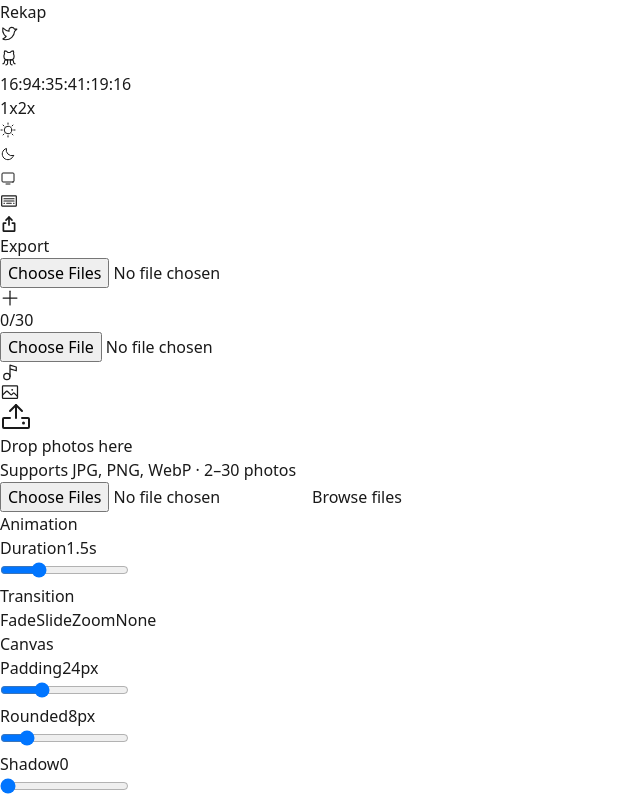
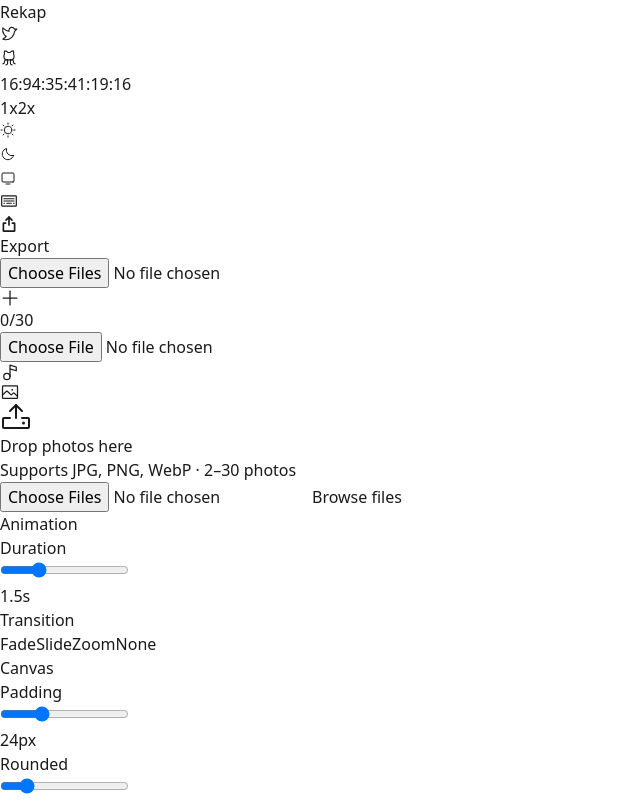
Before and after one commit to rakibulism/rekap, a React (Vite) app: page / in a window 1280 px wide. Shown: the top 800 px of the page, without its empty margins (0-640 px from the left). Built offline with nearby package versions, Linux system fonts and the light colour scheme.

Commit message:
Final UX refinements: Sidebar tooltips, Slider value display, Modal ESC, and Shortcuts

```diff
--- a/src/components/layout/Sidebar.tsx
+++ b/src/components/layout/Sidebar.tsx
@@ -30,7 +30,7 @@ const Sidebar: React.FC = () => {
   };
 
   return (
-    <aside className="w-[64px] border-r border-[var(--color-border-default)] flex flex-col bg-[var(--color-bg-panel)] overflow-y-auto no-scrollbar relative z-30">
+    <aside className="w-[64px] border-r border-[var(--color-border-default)] flex flex-col bg-[var(--color-bg-panel)] overflow-visible relative z-30">
       <div className="flex-1 flex flex-col items-center py-4 gap-6">
         <div className="flex flex-col items-center gap-2">
           <label className="cursor-pointer">
--- a/src/components/ui/ShortcutsModal.tsx
+++ b/src/components/ui/ShortcutsModal.tsx
@@ -16,9 +16,20 @@ const ShortcutsModal: React.FC<ShortcutsModalProps> = ({ isOpen, onClose }) => {
     { key: '→', desc: 'Next photo' },
     { key: 'Cmd + U', desc: 'Upload images' },
     { key: 'Cmd + K', desc: 'Keyboard shortcuts' },
+    { key: '?', desc: 'Show shortcuts' },
     { key: 'Shift + S', desc: 'Cycle theme' },
     { key: 'Shift + E', desc: 'Export video' },
+    { key: 'Esc', desc: 'Close this modal' },
   ];
+
+  React.useEffect(() => {
+    if (!isOpen) return;
+    const handleKeyDown = (e: KeyboardEvent) => {
+      if (e.key === 'Escape') onClose();
+    };
+    window.addEventListener('keydown', handleKeyDown);
+    return () => window.removeEventListener('keydown', handleKeyDown);
+  }, [isOpen, onClose]);
 
   return (
     <div className="fixed inset-0 z-[1000] flex items-center justify-center p-4">
--- a/src/components/ui/Slider.tsx
+++ b/src/components/ui/Slider.tsx
@@ -26,12 +26,10 @@ const Slider: React.FC<SliderProps> = ({
           <label className="text-[11px] font-medium uppercase tracking-[0.08em] text-[var(--color-text-muted)]">
             {label}
           </label>
-          <span className="text-[13px] tabular-nums text-[var(--color-text-primary)]">
-            {value}{unit}
-          </span>
         </div>
       )}
-      <div className="relative flex items-center h-6 group">
+      <div className="flex items-center gap-3 h-6 group">
+        <div className="relative flex-1 flex items-center h-full">
           <input
             type="range"
             min={min}
@@ -45,6 +43,10 @@ const Slider: React.FC<SliderProps> = ({
             className="rekap-slider"
           />
         </div>
+        <span className="text-[12px] tabular-nums font-bold text-[var(--color-text-primary)] w-10 text-right shrink-0">
+          {value}{unit}
+        </span>
+      </div>
     </div>
   );
 };
--- a/src/hooks/useKeyboardShortcuts.ts
+++ b/src/hooks/useKeyboardShortcuts.ts
@@ -24,6 +24,8 @@ export function useKeyboardShortcuts() {
 
       // Space: Play/Pause
       if (e.code === 'Space') {
+        const active = document.activeElement;
+        if (active instanceof HTMLElement) active.blur();
         e.preventDefault();
         setPlaying(!isPlaying);
       }
```
Lines whose indentation alone changed are shown as unchanged.
